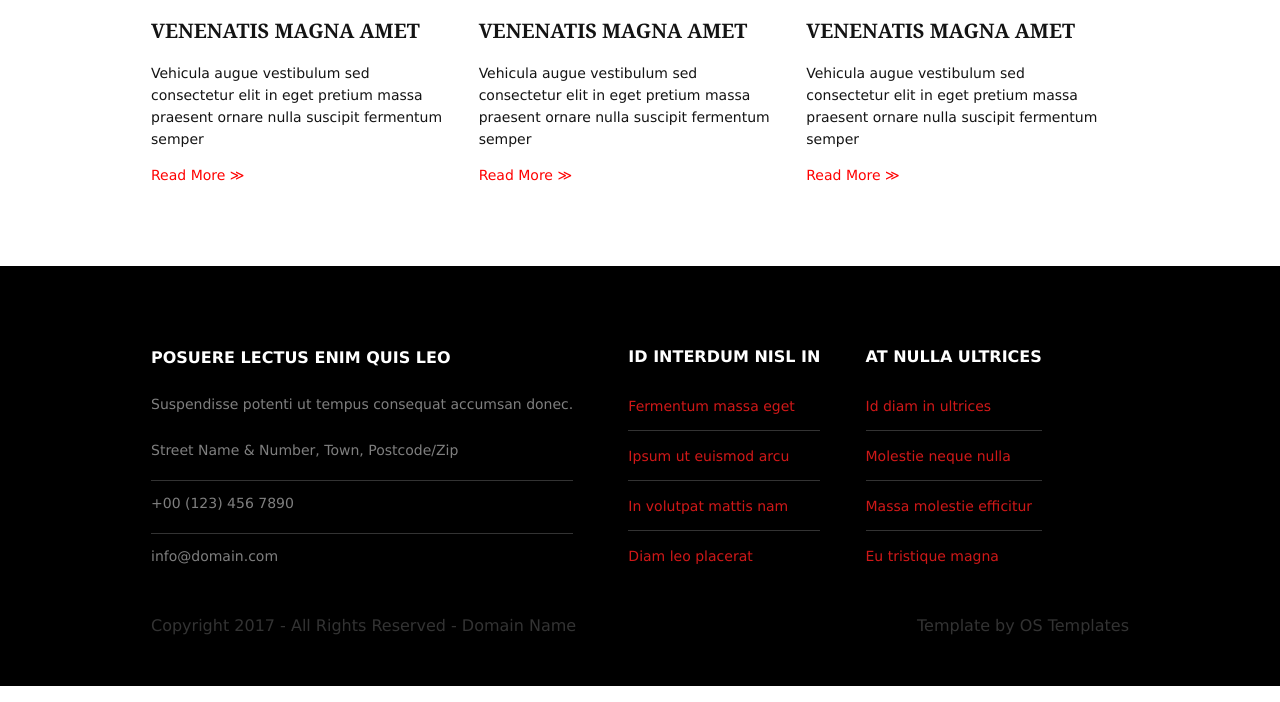
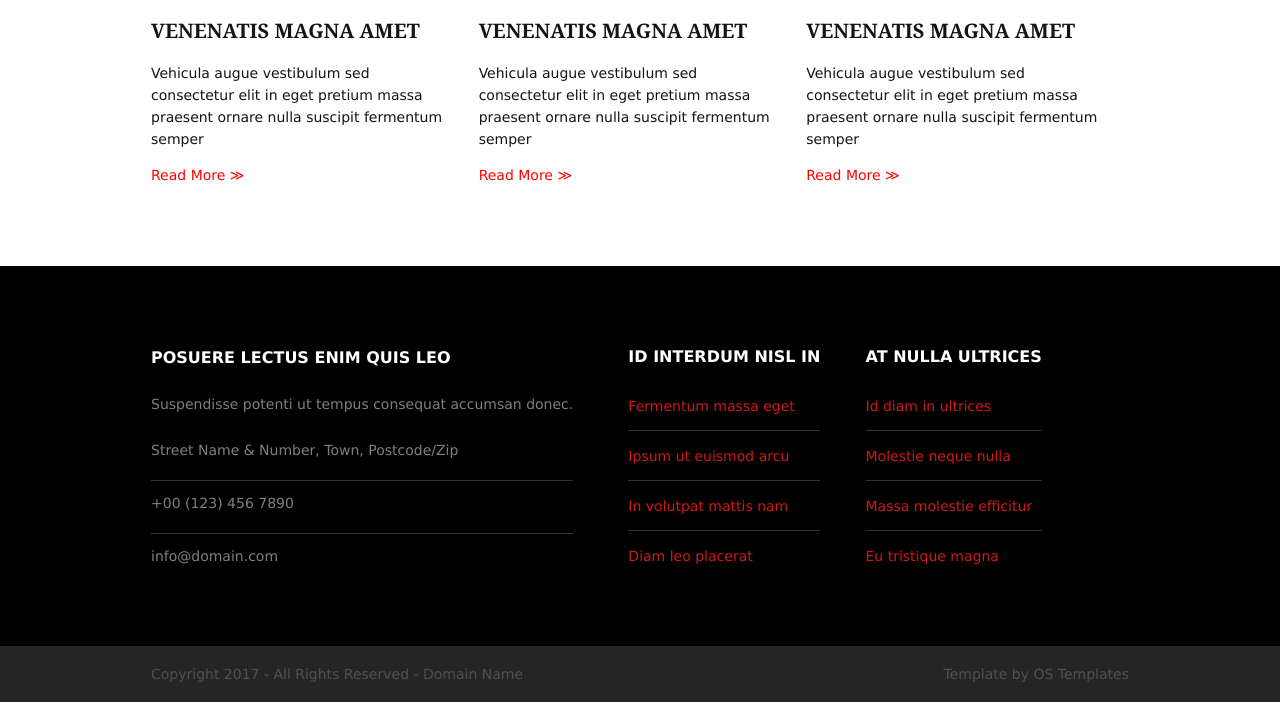
Before and after one commit to Wynard/Bronea, a plain HTML site: page index.html in a window 1280 px wide. Shown: the part 3197-3899 px from the top of the page. Drawn offline with Linux system fonts and the light colour scheme.

Commit message:
Copy-right bar added

```diff
--- a/css/style.css
+++ b/css/style.css
@@ -514,7 +514,7 @@ body{
 */
 
 .brn-footer {
-	padding: 50px 0;
+	padding: 50px 0 0 0;
 	font-family: Verdana, Geneva, sans-serif;
 	text-align: left;
 	background-color: black;
@@ -584,6 +584,22 @@ body{
 	display: inline-block;
 }
 
+/* =======copyright bar ======
+*/
+
+.brn-copyright-bar {
+	margin: 0 auto;
+	margin-top: 50px;
+	font-family: Verdana, Geneva, sans-serif;
+	font-size: 14px;
+	background: #252525;
+	color: #7F7F7F;
+}
+
+.brn-copyright-bar a + a {
+	float: right;
+}
+
 
 /* =======Go UP Button ======
 */
--- a/index.html
+++ b/index.html
@@ -238,17 +238,25 @@
 					<li><a href="#">Eu tristique magna</a></li>
 				</ul>
 			</div>
-			<div class="brn-copyright-bar">
-				<div class="bar-domain">
+		</div>
+		<div class="brn-copyright-bar">
+			<div class="brn-container">
+				<div>
 					<a href="#">Copyright  2017 - All Rights Reserved - Domain Name</a>
-				</div>
-				<div class="bar-link">
 					<a href="#">Template by OS Templates</a>
 				</div>
 			</div>
 		</div>
 	</footer>
 </body>
+
+
+
+
+
+
+
+
 <script>
 window.onscroll = function() {scrollFunction()};
 
```
